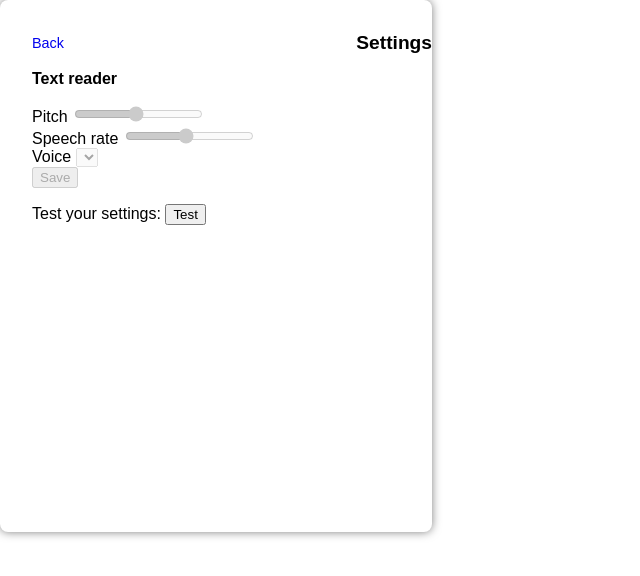
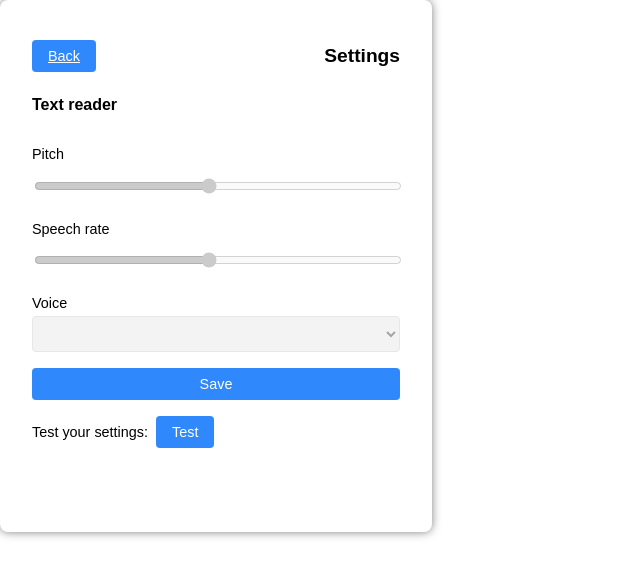
Before and after one commit to JesusRdzT/chrome-ai-challenge, a website built with webpack: page src/popup/settings.html in a window 1280 px wide. Shown: the whole page, without its empty margins (0-640 px from the left). Built offline with nearby package versions, Linux system fonts and the light colour scheme; some packages are replaced by stand-ins of ours; no server answers.

Commit message:
Style - Settings

```diff
--- a/src/popup/global.css
+++ b/src/popup/global.css
@@ -1,5 +1,5 @@
- /* General Styles */
- html {
+/* General Styles */
+html {
   width: 400px;
   height: 500px;
   border-radius: 0.5rem;
@@ -31,13 +31,13 @@ header {
   margin-bottom: 1rem;
 }
 
-header h1 {
+.header-title {
   font-size: 1.2rem;
   color: black;
   margin: 0;
 }
 
-header a {
+.header-link {
   text-decoration: none;
   font-size: 0.9rem;
   transition: transform 0.3s ease;
@@ -45,39 +45,39 @@ header a {
   flex-shrink: 0;
 }
 
-header a:hover {
+.header-link:hover {
   transform: scale(1.25);
   color: #ffffff;
 }
 
-header a img {
+.header-img {
   width: 1rem;
   height: 1rem;
   margin-right: 0.5rem;
 }
 
 /* Section Styles */
-section {
+.section-container {
   display: flex;
   flex-direction: column;
   gap: 1rem;
   width: 100%;
 }
 
-section h2 {
+.section-title {
   font-size: 1rem;
   color: black;
   margin: 0;
 }
 
-section h3 {
+.section-subtitle {
   font-size: 0.9rem;
   color: #888888;
   margin-bottom: 1rem;
   margin-top: 0;
 }
 
-section a {
+.section-link {
   text-decoration: none;
   font-size: 0.9rem;
   color: #ffffff;
@@ -89,16 +89,17 @@ section a {
   flex-shrink: 0;
 }
 
+.section-link:hover {
+  background-color: white;
+  transform: scale(1.05);
+  color: #000000;
+}
+
 .new-session-btn {
   margin-right: 2rem;
 }
 
-section a:hover {
-  background-color: white;
-  transform: scale(1.05);
-  color:#000000;
-}
-
+/* Translator and Storyteller Buttons */
 .ext-btn-secondary {
   background-color: transparent;
   color: #2F88FC;
@@ -119,6 +120,24 @@ section a:hover {
   transform: scale(1.05);
 }
 
+.ext-back-button{
+  background-color: #2F88FC;
+  color: #ffffff;
+  border: none;
+  padding: 0.5rem 1rem;
+  border-radius: 0.25rem;
+  font-size: 0.9rem;
+  cursor: pointer;
+  transition: background-color 0.3s ease, transform 0.3s ease;
+  margin-right: 2rem;
+}
+
+.ext-back-button:hover {
+  background-color: white;
+  transform: scale(1.05);
+  color: #000000;
+}
+
 /* Translator and Storyteller Container */
 .translator-storyteller {
   display: flex;
@@ -127,21 +146,21 @@ section a:hover {
   gap: 0.5rem;
 }
 
-.translator-storyteller .dot {
+.dot {
   font-size: 1rem;
   color: #888888;
   margin-bottom: 1rem;
 }
 
-/* Div for Saved Sessions */
-#saved-sessions-list-container {
+/* Saved Sessions */
+.saved-sessions-container {
   padding: 0.5rem;
   overflow-y: auto;
   max-height: 120px;
   margin-right: 2rem;
 }
 
-#saved-sessions-list {
+.saved-sessions-list {
   list-style: none;
   padding: 0;
   margin: 0;
@@ -149,11 +168,100 @@ section a:hover {
   color: #555555;
 }
 
-#saved-sessions-list li {
+.saved-session-item {
   padding: 0.3rem 0;
   border-bottom: 1px solid #eee;
 }
 
-#saved-sessions-list li:last-child {
+.saved-session-item:last-child {
   border-bottom: none;
 }
+
+/* --------------- Settings --------------- */
+
+.header-title2{
+  margin-right: 2rem;
+  font-size: 1.2rem;
+  color: black;
+}
+
+/* Form Styles */
+.form-container {
+  display: flex;
+  flex-direction: column;
+  gap: 1rem;
+  margin-right: 2rem;
+}
+
+.form-field {
+  display: flex;
+  flex-direction: column;
+  gap: 0.3rem;
+}
+
+.form-label {
+  font-size: 0.9rem;
+  color: #000000;
+}
+
+.form-input,
+.form-select {
+  padding: 0.5rem;
+  border: 1px solid #ddd;
+  border-radius: 0.25rem;
+  font-size: 0.9rem;
+  width: 100%;
+  box-sizing: border-box;
+}
+
+.form-button {
+  background-color: #2F88FC;
+  color: #ffffff;
+  border: none;
+  padding: 0.5rem 1rem;
+  border-radius: 0.25rem;
+  font-size: 0.9rem;
+  cursor: pointer;
+  transition: background-color 0.3s ease, transform 0.3s ease;
+}
+
+.form-button:hover {
+  background-color: white;
+  transform: scale(1.05);
+  color: #000000;
+}
+
+/* Test Container */
+.test-container {
+  display: flex;
+  align-items: center;
+  gap: 0.5rem;
+}
+
+.test-label {
+  font-size: 0.9rem;
+  color: #000000;
+}
+
+.test-button {
+  background-color: #2F88FC;
+  color: #ffffff;
+  border: none;
+  padding: 0.5rem 1rem;
+  border-radius: 0.25rem;
+  font-size: 0.9rem;
+  cursor: pointer;
+  transition: background-color 0.3s ease, transform 0.3s ease;
+}
+
+.test-button:hover {
+  background-color: white;
+  transform: scale(1.05);
+  color: #000000;
+}
+
+/* Status Message */
+.status-message {
+  font-size: 0.9rem;
+  color: #888888;
+}
--- a/src/popup/settings.html
+++ b/src/popup/settings.html
@@ -7,39 +7,57 @@
   </head>
   <body>
     <header>
-      <a href="main.html">Back</a>
-      <h1>Settings</h1>
+      <a href="main.html" class="ext-back-button">Back</a>
+      <h1 class="header-title2">Settings</h1>
     </header>
 
-    <section id="reader-settings">
-      <h2>Text reader</h2>
-      <form id="reader-settings-form">
-        <span id="status"></span>
-        <div>
-          <label for="pitch">Pitch</label>
-          <input type="range" id="pitch" name="pitch" min="0.1" max="2" step="0.1" value="1" />
+    <section id="reader-settings" class="section-container">
+      <h2 class="section-title">Text reader</h2>
+      <form id="reader-settings-form" class="form-container">
+        <span id="status" class="status-message"></span>
+
+        <div class="form-field">
+          <label for="pitch" class="form-label">Pitch</label>
+          <input
+            type="range"
+            id="pitch"
+            name="pitch"
+            class="form-input"
+            min="0.1"
+            max="2"
+            step="0.1"
+            value="1"
+          />
         </div>
 
-        <div>
-          <label>Speech rate</label>
-          <input id="rate" name="rate" type="range" min="0.1" max="2" step="0.1" value="1" />
+        <div class="form-field">
+          <label for="rate" class="form-label">Speech rate</label>
+          <input
+            type="range"
+            id="rate"
+            name="rate"
+            class="form-input"
+            min="0.1"
+            max="2"
+            step="0.1"
+            value="1"
+          />
         </div>
 
-        <div>
-          <label>Voice</label>
-          <select id="voiceName" name="voiceName"></select>
+        <div class="form-field">
+          <label for="voiceName" class="form-label">Voice</label>
+          <select id="voiceName" name="voiceName" class="form-select"></select>
         </div>
 
-        <button type="submit">Save</button>
+        <button type="submit" class="form-button">Save</button>
       </form>
 
-      <div>
-        <span>Test your settings:</span>
-        <button id="voice-test" type="button">Test</button>
+      <div class="test-container">
+        <span class="test-label">Test your settings:</span>
+        <button id="voice-test" type="button" class="test-button">Test</button>
       </div>
     </section>
 
     <script src="settings.js" type="text/javascript"></script>
-
   </body>
 </html>
```
Also changed, not shown: src/popup/main.html (+15 -13 lines).
